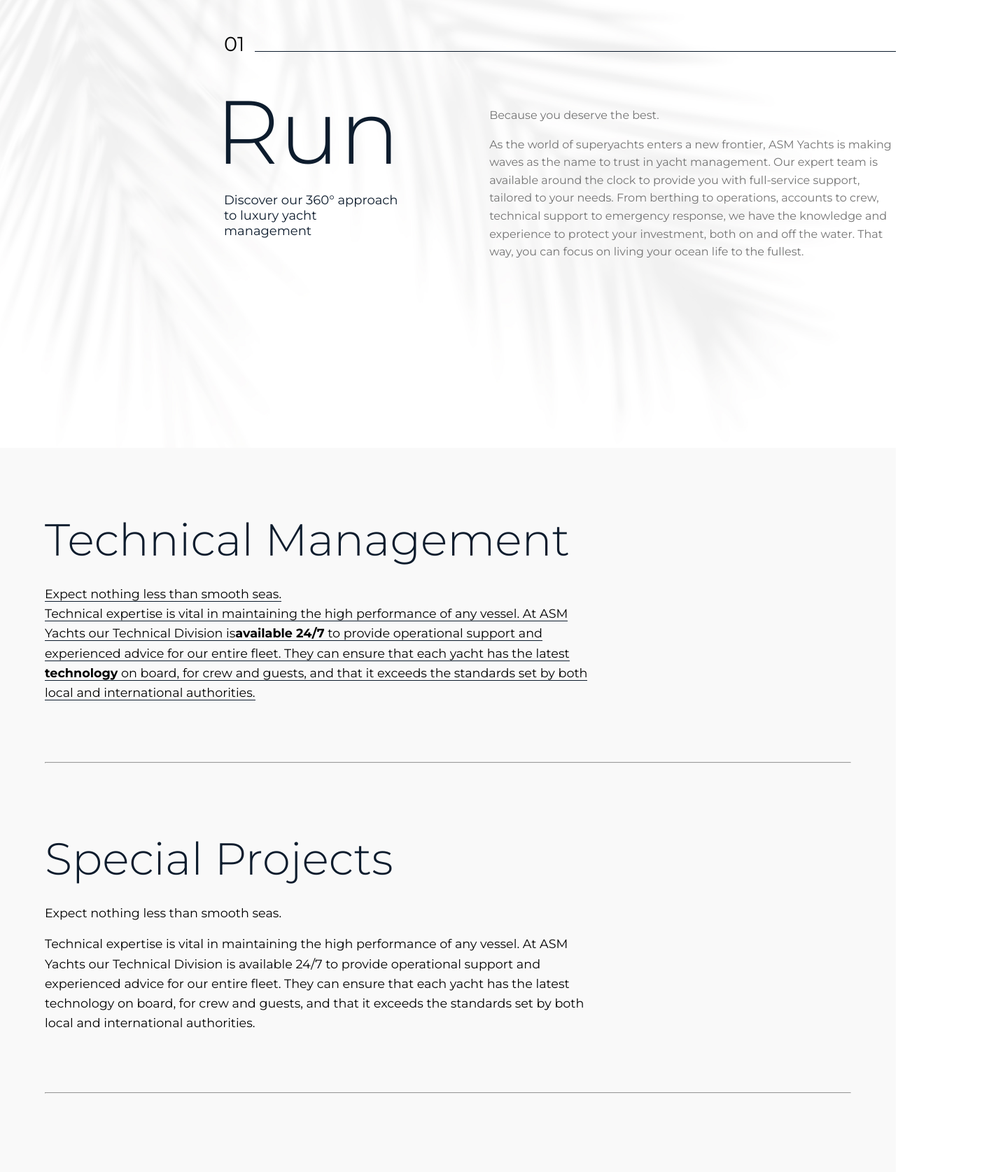
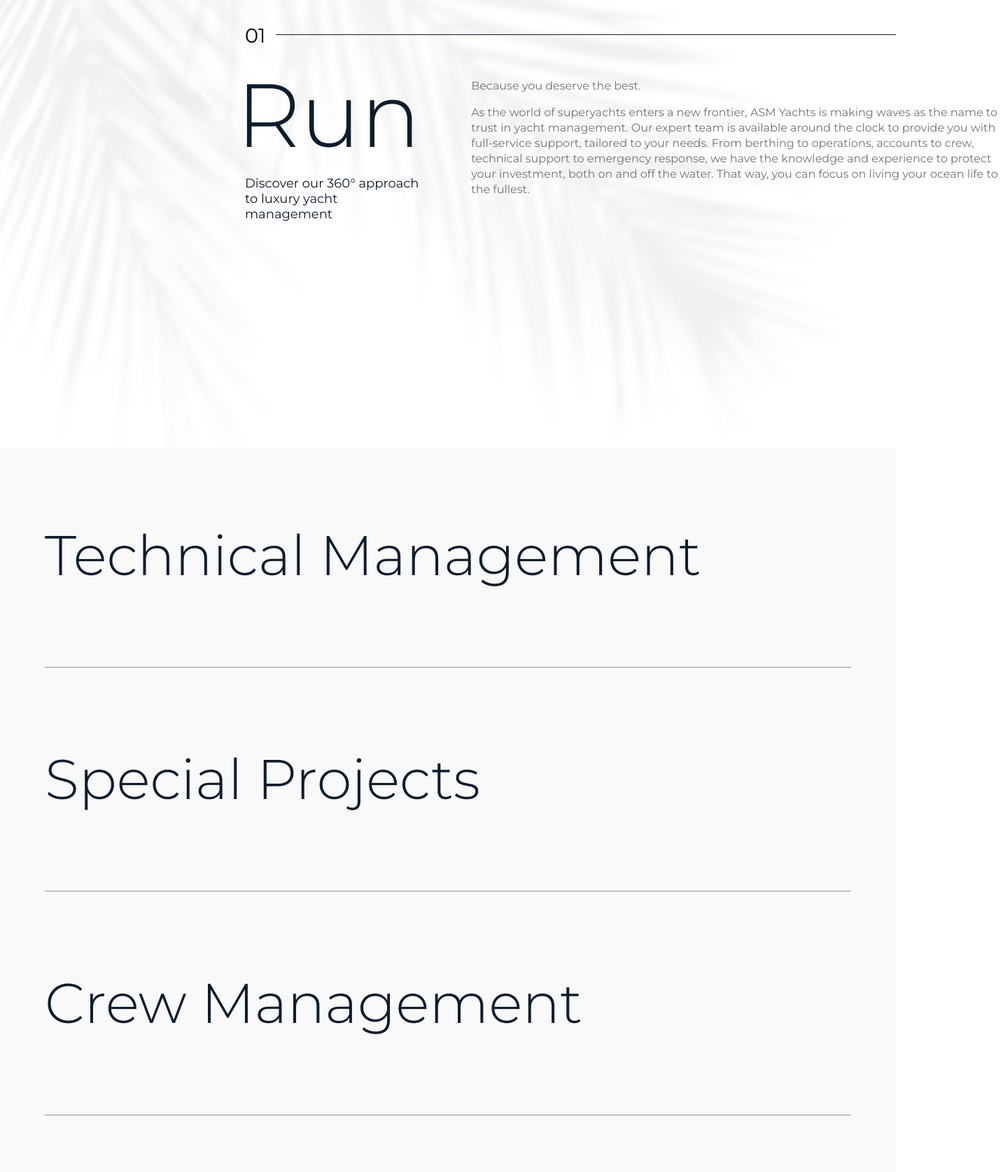
Before and after one commit to ezzard/al-seer-marine-website, a React (Create React App) app: page /run in a window 1280 px wide. Shown: the part 960-2635 px from the top of the page at 70% size, 1433 px wide, since content can reach past the window. Built offline with nearby package versions, Linux system fonts and the light colour scheme.

Commit message:
Changes 2

```diff
--- a/src/App.js
+++ b/src/App.js
@@ -19,8 +19,8 @@ function App() {
   return (
     <div className="app">
       <Router>
+        <Navbar />
         <ScrollToTop />
-        <Navbar />
         <Switch>
           <Route path="/" exact component={Home} />
           <Route path="/run" component={Run} />
--- a/src/App.scss
+++ b/src/App.scss
@@ -42,7 +42,9 @@ p {
 }
 
 p {
+  font-size: 18px;
   font-weight: var(--fw-regular-400);
+  line-height: 22px;
 }
 
 span {
@@ -183,13 +185,14 @@ span {
   h3 {
     font-size: 6.2em;
     font-weight: 300;
-    line-height: 1;
+    line-height: 76px;
     max-width: 66rem;
     text-transform: uppercase;
     color: white;
   }
   p {
-    padding: 5px 50px;
+    padding: 14px 58px;
+    font-size: 21px;
   }
   .primary-cta {
     display: flex;
@@ -203,7 +206,7 @@ span {
     }
     img {
       background-color: var(--primary-color-900);
-      padding: 24.5px 25px;
+      padding: 18px 20px;
       transition: 0.5s;
     }
   }
@@ -236,7 +239,8 @@ span {
     color: white;
   }
   p {
-    padding: 5px 50px;
+    padding: 14px 58px;
+    font-size: 21px;
   }
   .primary-cta {
     display: flex;
@@ -251,7 +255,7 @@ span {
     }
     img {
       background-color: var(--primary-color-900);
-      padding: 24.5px 25px;
+      padding: 18px 20px;
       transition: 0.5s;
     }
   }
@@ -387,7 +391,7 @@ span {
 }
 .form-section-container {
   width: 80%;
-  margin: 2em 0 auto auto;
+  margin: 5em 0 auto auto;
 }
 
 /***********Run**************/
@@ -421,17 +425,17 @@ span {
   height: 100%;
   .number-line {
     span {
-      width: 97%;
+      width: 100%;
     }
   }
   .sub-hero-container {
     padding-top: 25vh;
-    padding-left: 25vw;
+    padding-left: 350px;
     .split {
       .big-title {
-        margin-right: 10vw;
+        margin-right: 72px;
         margin-top: -5em;
-        max-width: 45em;
+        width: 557px;
         h1 {
           margin-left: -0.1em;
           color: var(--primary-color-900);
@@ -451,11 +455,16 @@ span {
         }
       }
       .subtitle-text {
-        max-width: 60em;
+        max-width: 810px;
+        h3 {
+          margin: 0;
+        }
         p {
           font-size: 18px;
+          line-height: 22px;
           font-weight: var(--fw-regular-400);
           color: #737373;
+          width: 760px;
         }
         .firstLine {
           margin-bottom: 1em;
@@ -472,24 +481,53 @@ span {
 
 .run-content {
   background-color: var(--bg-neutral-200);
+  height: 100%;
+}
 
-  .run-text-content {
-    padding: 8em 0;
-    max-width: 80em;
+summary {
+  color: var(--primary-color-900);
+  font-size: 80px;
+  cursor: pointer;
+  outline: none;
+}
+
+details {
+  padding: 90px 0;
+}
+
+details[open] summary ~ * {
+  animation: sweep 0.5s ease-in-out;
+}
+
+.drop-content {
+  padding-top: 45px;
+}
+
+details p {
+  font-size: 1rem;
+  max-width: 810px;
+  margin-bottom: 1em;
+  color: var(--neutral-gray-500);
+}
+
+details p span {
+  margin-bottom: 1em;
+}
+
+summary::marker {
+  background: url("./assets/images/drop-down-drk.svg") center no-repeat;
+  // color: transparent;
+  content: "";
+}
+
+@keyframes sweep {
+  from {
+    opacity: 0;
+    margin-top: -10px;
   }
-  h4 {
-    font-size: 4rem;
-    font-weight: 300;
-    color: var(--primary-color-900);
-    margin: 0;
-    padding-bottom: 0.2em;
-  }
-  p {
-    font-size: 1.1rem;
-  }
-  span {
-    width: 100%;
-    border-bottom: 1px solid var(--primary-color-900);
+  to {
+    opacity: 1;
+    margin-top: 0;
   }
 }
 
@@ -498,18 +536,26 @@ span {
 .bg-explore {
   background-image: url("./assets/images/image-10.jpg");
   background-position: center;
-  background-size: cover;
+  background-repeat: no-repeat;
+  -moz-background-size: 100% 100%;
+  -webkit-background-size: 100% 100%;
+  background-size: 100% 100%;
 }
 
 .map-container {
-  height: 100vh;
+  min-height: 100%;
 }
 
+.map-container img {
+  width: 100%;
+  height: auto;
+}
 /***********Create***********/
 
 .bg-create {
   background-image: url("./assets/images/image-13.jpg");
   background-position: center;
+  background-repeat: no-repeat;
   background-size: cover;
   .hero-static {
     .right-column {
@@ -529,6 +575,9 @@ span {
 
 .bg-own {
   background-image: url("./assets/images/image-14.jpg");
+  background-position: center;
+  background-repeat: no-repeat;
+  background-size: cover;
 }
 
 /********Crew**********/
@@ -539,11 +588,12 @@ span {
   }
 }
 
-.bg-crew {
-  background-image: url("./assets/images/image-crew.jpg");
-  background-position: center;
-  background-size: cover;
-}
+// .bg-crew {
+//   background-image: url("./assets/images/image-crew.jpg");
+//   background-repeat: no-repeat;
+//   background-position: center;
+//   background-size: cover;
+// }
 
 /**********See**********/
 
--- a/src/components/RunContent.js
+++ b/src/components/RunContent.js
@@ -6,6 +6,7 @@ function RunContent() {
   return (
     <div className="run-content">
       <div className="container">
+        <div class="summary">
           <RunText
             runTitle="Technical Management"
             firstLine={<span>Expect nothing less than smooth seas. </span>}
@@ -13,35 +14,86 @@ function RunContent() {
               <span>
                 Technical expertise is vital in maintaining the high performance
                 of any vessel. At ASM Yachts our Technical Division is
-              <strong>available 24/7</strong> to provide operational support and
-              experienced advice for our entire fleet. They can ensure that each
-              yacht has the latest <strong>technology</strong> on board, for
-              crew and guests, and that it exceeds the standards set by both
-              local and international authorities.
+                <strong>&nbsp;available 24/7</strong> to provide operational
+                support and experienced advice for our entire fleet. They can
+                ensure that each yacht has the latest{" "}
+                <strong>technology</strong> on board, for crew and guests, and
+                that it exceeds the standards set by both local and
+                international authorities.
               </span>
             }
           />
           <hr />
           <RunText
             runTitle="Special Projects"
-          firstLine="Expect nothing less than smooth seas. "
-          br={<br />}
-          runText="Technical expertise is vital in maintaining the high performance of any vessel.  At ASM Yachts our Technical Division is available 24/7 to provide operational support and experienced advice for our entire fleet.  They can ensure that each yacht has the latest technology on board, for crew and guests, and that it exceeds the standards set by both local and international authorities.  "
+            firstLine="Together we can reach new horizons.  "
+            runText={
+              <span>
+                The yachting industry is one of the most exciting and
+                imaginative in the world. At ASM Yachts we work with some of the
+                most
+                <strong>
+                  &nbsp;inspiring maritime architects and high-performance
+                  construction teams &nbsp;
+                </strong>
+                in the industry. Their unrivalled ability for quality and
+                creativity provides an unmatched platform from which to bring
+                your vision to life. Our world-class special project division is
+                ready to deliver expert support and pioneering concepts to
+                ensure that your <strong>bespoke experience </strong>will
+                generate ground-breaking results.
+              </span>
+            }
           />
           <hr />
           <RunText
             runTitle="Crew Management"
-          firstLine="Expect nothing less than smooth seas. "
-          br={<br />}
-          runText="Technical expertise is vital in maintaining the high performance of any vessel.  At ASM Yachts our Technical Division is available 24/7 to provide operational support and experienced advice for our entire fleet.  They can ensure that each yacht has the latest technology on board, for crew and guests, and that it exceeds the standards set by both local and international authorities.  "
+            firstLine="In the world of superyachts, you should expect nothing less than a super crew.   "
+            runText={
+              <span>
+                Let’s face it, you made a huge investment, so you definitely
+                deserve the best. You need a crew that will give you a
+                stress-free, VIP experience every step of the way. You need a
+                ASM Yachts crew.
+                <br />
+                <br />
+                At ASM Yachts we have an internationally renowned reputation for
+                attracting, training and managing the finest crews in the
+                industry. All of our internationally qualified crew are
+                passionate, dedicated and discrete. They know how to handle any
+                situation and will maintain the highest possible standards,
+                anywhere in the world. From silver service to safety training,
+                every aspect of their role has been fully vetted by us and our
+                on-site Crew Management Division provides them with seamless
+                support 24 hours a day.
+                <br />
+                <br />
+                Remember, a superior experience is only guaranteed with{" "}
+                <strong>effortlessly superior service.</strong>
+              </span>
+            }
           />
           <hr />
           <RunText
             runTitle="Legal, Compliance, ISM/ISPS management "
-          firstLine="Expect nothing less than smooth seas. "
-          br={<br />}
-          runText="Technical expertise is vital in maintaining the high performance of any vessel.  At ASM Yachts our Technical Division is available 24/7 to provide operational support and experienced advice for our entire fleet.  They can ensure that each yacht has the latest technology on board, for crew and guests, and that it exceeds the standards set by both local and international authorities.  "
+            firstLine={
+              <span>
+                <strong>Full-service support</strong>, every step of the way.
+              </span>
+            }
+            runText={
+              <span>
+                Full-service support, every step of the way. At ASM Yachts we
+                make sure to take care of all{" "}
+                <strong>regulation, legal and compliance </strong>
+                frameworks in-house so that your crew can focus on crafting
+                memorable experiences for you and your guests. Our experienced
+                team is adept at navigating whatever requirements are necessary
+                to ensure your superyacht investment lives up to its potential.{" "}
+              </span>
+            }
           />
+        </div>
       </div>
     </div>
   );
--- a/src/components/RunText.js
+++ b/src/components/RunText.js
@@ -2,12 +2,13 @@ import React from "react";
 
 function RunText(props) {
   return (
-    <div className="run-text-content">
-      <h4 className="run-title">{props.runTitle}</h4>
-      <p className="firstLine">{props.firstLine}</p>
-      <>{props.br}</>
-      <p className="run-text">{props.runText}</p>
-    </div>
+    <details>
+      <summary>{props.runTitle}</summary>
+      <div className="drop-content">
+        <p>{props.firstLine}</p>
+        <p>{props.runText}</p>
+      </div>
+    </details>
   );
 }
 
```
Also changed, not shown: src/assets/images/drop-down-drk.svg (added). Lines whose indentation alone changed are shown as unchanged.
